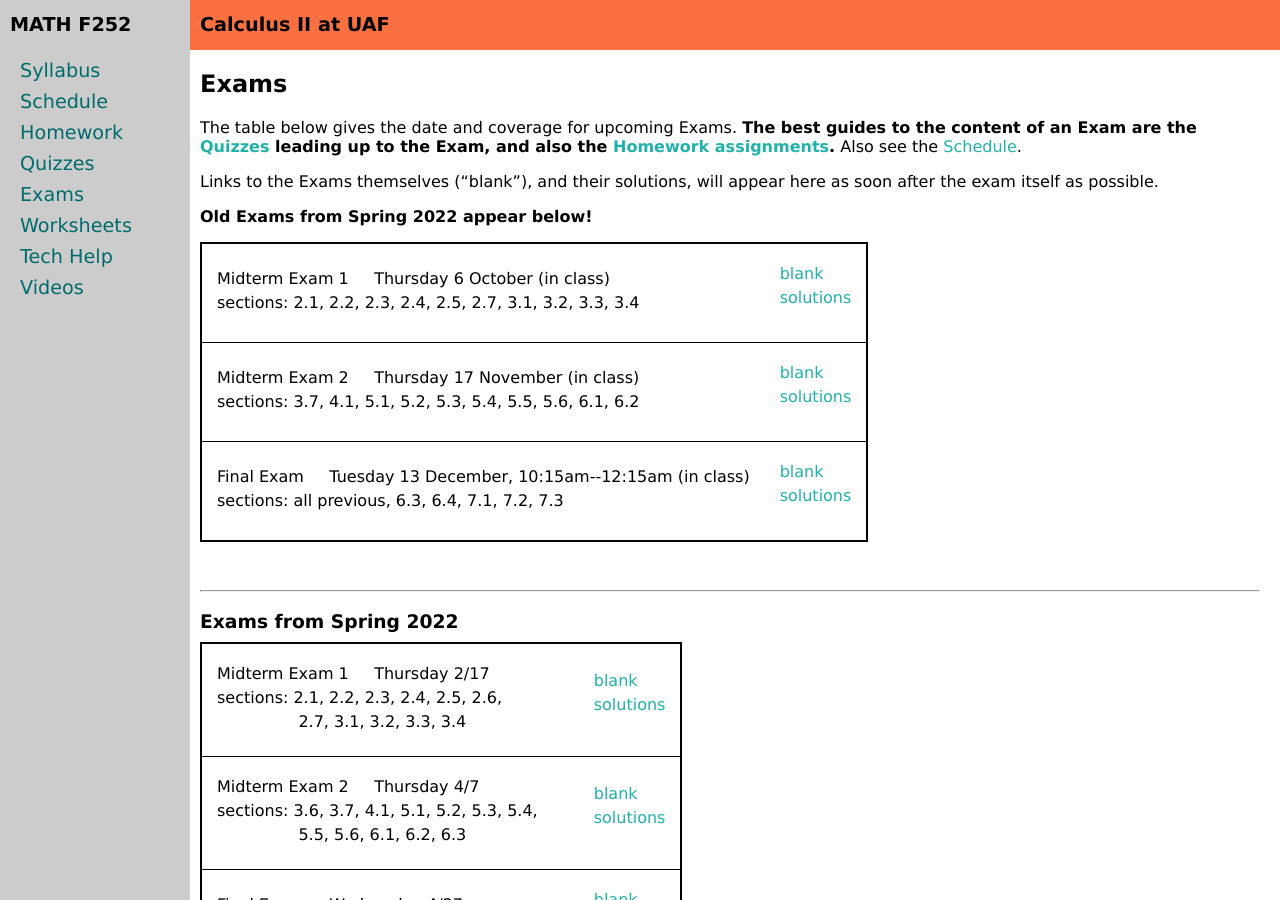
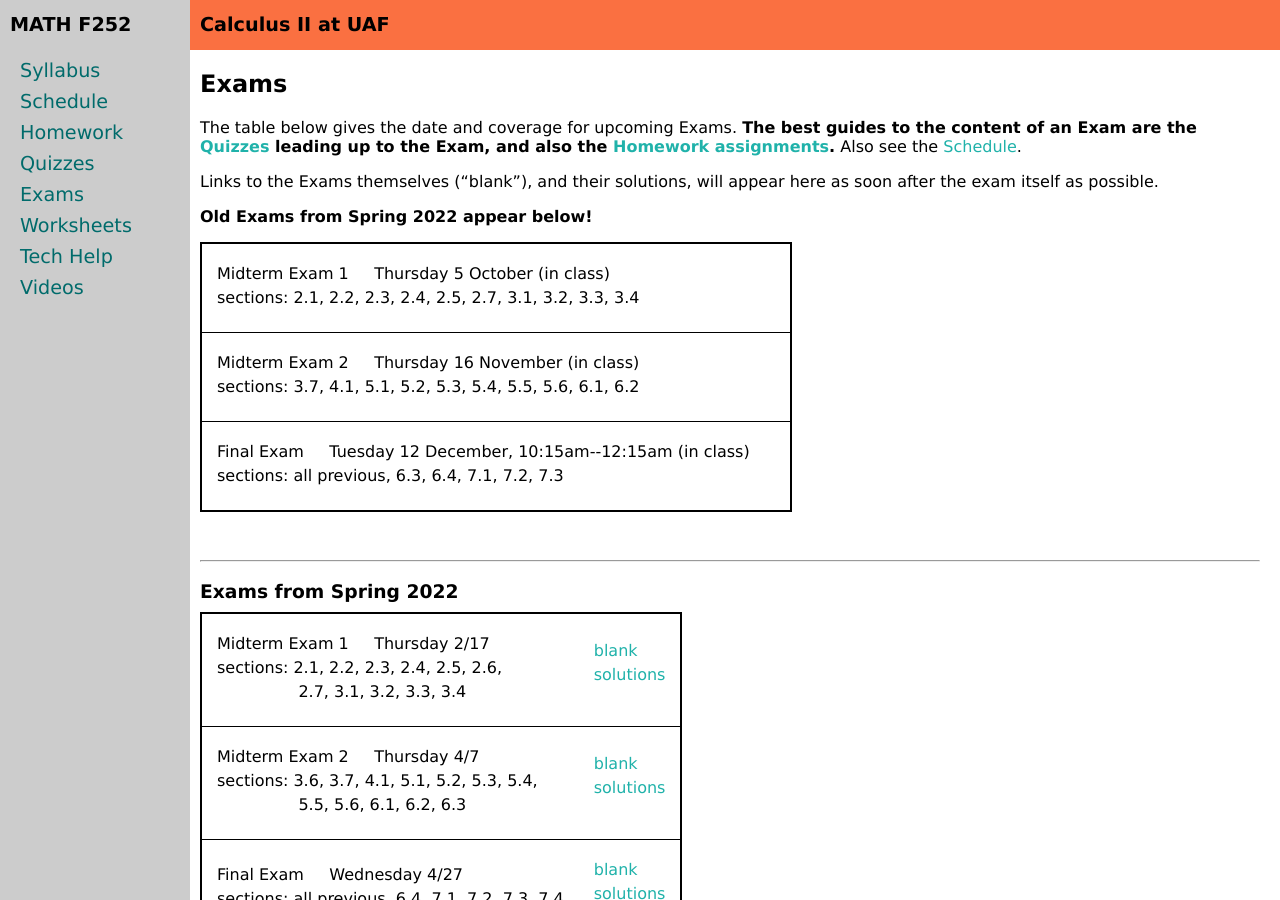
Before and after one commit to uaf-math/calc2, a Jekyll site: the page built from exams.md, in a window 1280 px wide and 900 px high. Built offline with Jekyll 4.4.1, drawn with Linux system fonts in a browser that asks for light colours.

Commit message:
Update exams.yml

```diff
--- a/_data/exams.yml
+++ b/_data/exams.yml
@@ -1,18 +1,18 @@
-semester: Fall 2022
-home: assets/exams/F22
+semester: Fall 2023
+home: assets/exams/F23
 exams:
 - name: Midterm Exam 1
-  date: Thursday 6 October (in class)
+  date: Thursday 5 October (in class)
   sections: 2.1, 2.2, 2.3, 2.4, 2.5, 2.7, 3.1, 3.2, 3.3, 3.4
-  blank: mid1.pdf
-  solutions: mid1solns.pdf
+  blank:
+  solutions:
 - name: Midterm Exam 2
-  date: Thursday 17 November (in class)
+  date: Thursday 16 November (in class)
   sections: 3.7, 4.1, 5.1, 5.2, 5.3, 5.4, 5.5, 5.6, 6.1, 6.2
-  blank: mid2.pdf
-  solutions: mid2solns.pdf
+  blank:
+  solutions:
 - name: Final Exam
-  date: Tuesday 13 December, 10:15am--12:15am (in class)
+  date: Tuesday 12 December, 10:15am--12:15am (in class)
   sections: all previous, 6.3, 6.4, 7.1, 7.2, 7.3
-  blank: final.pdf
-  solutions: finalsolns.pdf
+  blank:
+  solutions:
```
